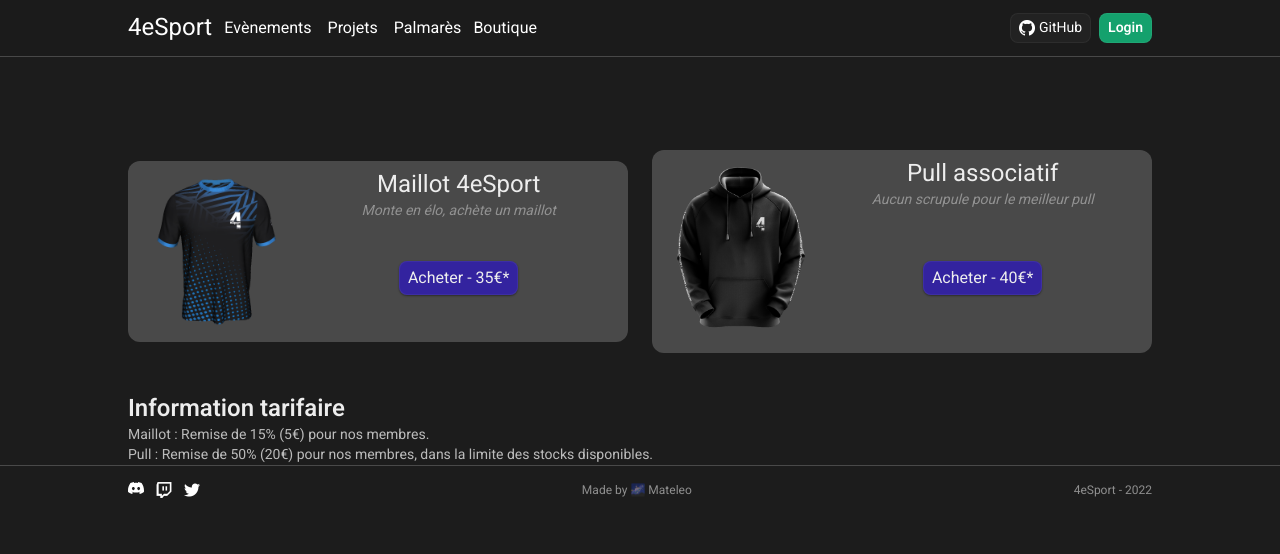
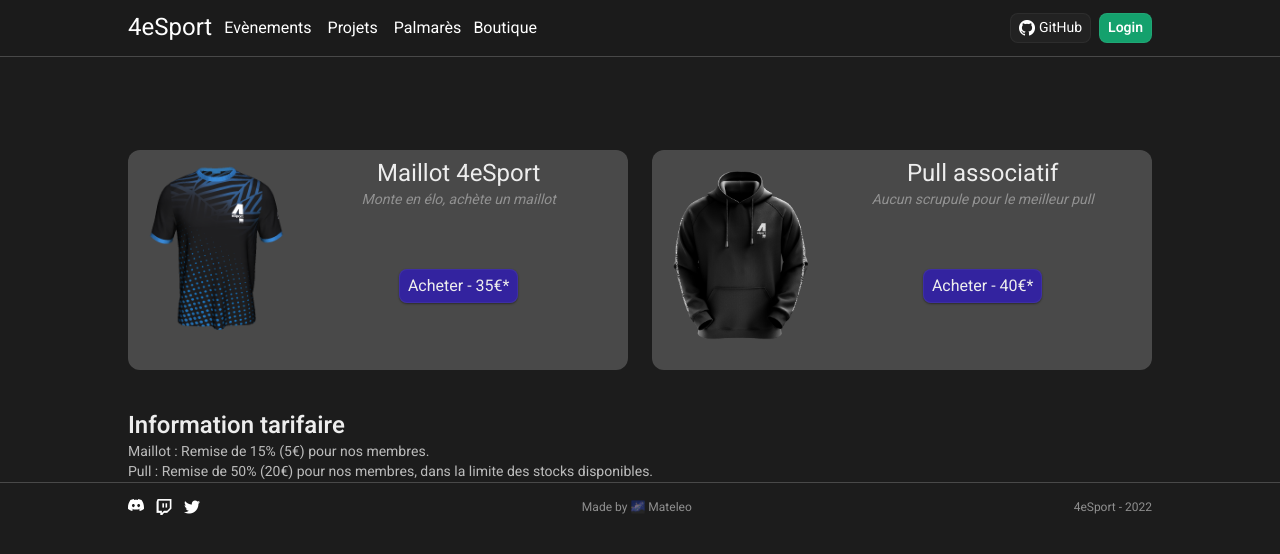
Before and after one commit to Mateleo/4eSport, a Vue app in the folder site/: page /boutique in a window 1280 px wide. Shown: the top 554 px of the page. Built offline with nearby package versions, Linux system fonts and the light colour scheme.

Commit message:
Ajustement des tailles

```diff
--- a/site/src/views/BoutiqueView.vue
+++ b/site/src/views/BoutiqueView.vue
@@ -9,15 +9,15 @@ let display = ref(true);
   <Header></Header>
   <main class="w-[95%] md:w-[90%] lg:w-[80%] m-auto sm:mt-[150px] mt-[70px]">
     <div class="grid md:grid-cols-2 gap-6">
-      <div class="flex text-center p-2 rounded-xl bg-white/20 max-w-[500px] m-auto">
+      <div class="flex text-center p-2 rounded-xl bg-white/20 max-w-[500px] m-auto aspect-[5/2.2]">
         <div class="w-1/3" @click="display=!display">
           <img
             v-if="display"
             src="../assets/Maillot_ORIGIN_fonce.png"
             alt=""
-            class="scale-125 mt-1"
+            class="scale-[140%] mt-3"
           />
-          <img v-else src="../assets/Maillot_ORIGIN_MODELISATION_3D.png" class="scale-125 mt-1" alt="" />
+          <img v-else src="../assets/Maillot_ORIGIN_MODELISATION_3D.png" class="scale-[140%] mt-2" alt="" />
         </div>
         <div class="flex flex-col w-2/3">
           <h1 class="text-2xl">Maillot 4eSport</h1>
@@ -32,9 +32,9 @@ let display = ref(true);
           </div>
         </div>
       </div>
-      <div class="flex text-center p-2 rounded-xl bg-white/20 max-w-[500px] m-auto">
+      <div class="flex text-center p-2 rounded-xl bg-white/20 max-w-[500px] m-auto aspect-[5/2.2]">
         <div class="w-1/3">
-          <img src="../assets/unknown.png" alt="" class="-mb-4 -mt-3" />
+          <img src="../assets/unknown.png" alt="" class="-mb-4 -mt-1 scale-105" />
           <!-- <img src="../assets/Maillot_ORIGIN_MODELISATION_3D.png" alt="" /> -->
         </div>
         <div class="flex flex-col w-2/3">
```
